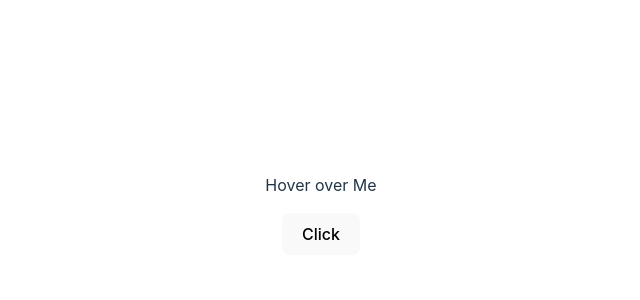
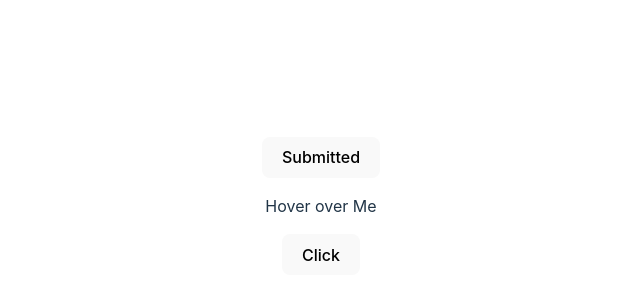
Before and after one commit to sharpviking/First-React-App, a React (Vite) app: page / in a window 1280 px wide. Shown: the part 194-494 px from the top of the page, without its empty margins (319-959 px from the left). Built offline with nearby package versions, Linux system fonts and the light colour scheme.

Commit message:
working with event object

```diff
--- a/src/App.jsx
+++ b/src/App.jsx
@@ -10,6 +10,7 @@
 import ShoppingList from "./ShoppingList";
 import PropertyList from "./PropertyList";
 import Clicker from "./Clicker";
+import Form from "./Form";
 
 // const data = [
 //   { id: 1, item: "eggs", quantity: 7, completed: false },
@@ -30,6 +31,7 @@
 function App() {
   return (
     <div>
+      <Form />
       <Clicker />
       {/* <PropertyList properties={properties} /> */}
       {/* <ShoppingList items={data} /> */}
--- /dev/null
+++ b/src/Form.jsx
@@ -0,0 +1,11 @@
+function handleFormSubmit(evt) {
+  evt.preventDefault();
+  console.log("Submitted the form!");
+}
+export default function Form() {
+  return (
+    <form onSubmit={handleFormSubmit}>
+      <button>Submitted</button>
+    </form>
+  );
+}
```
